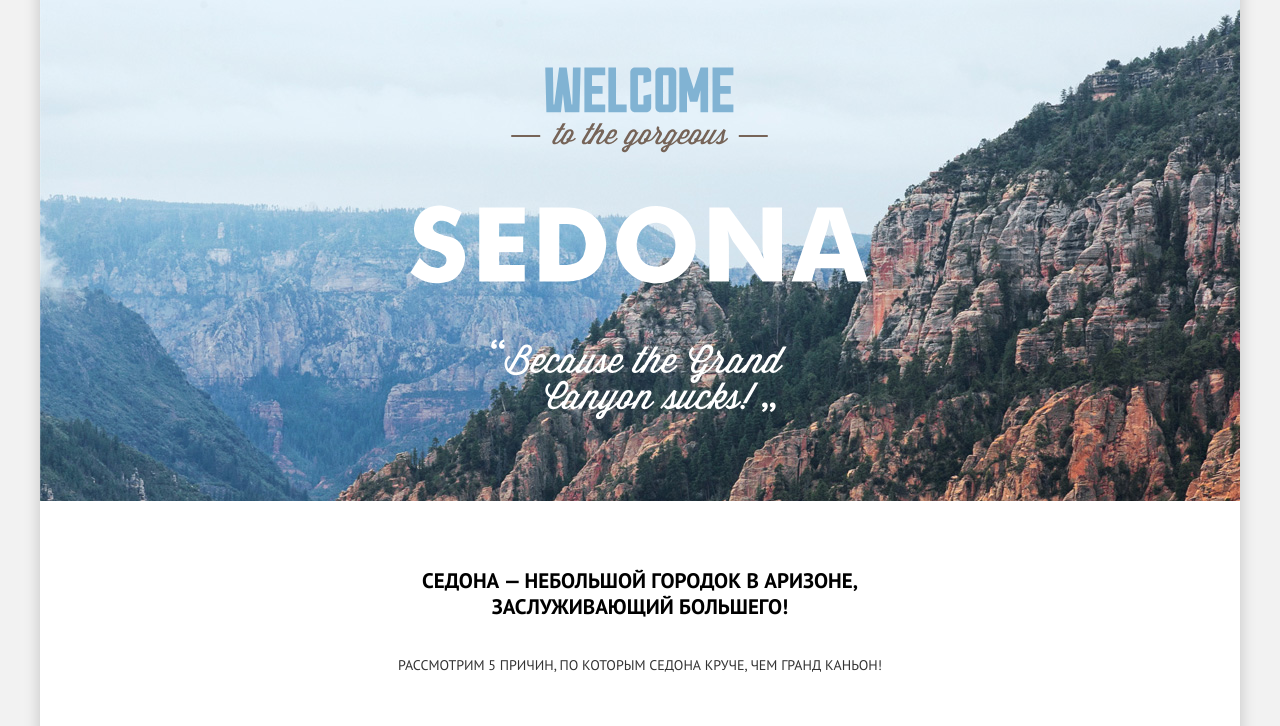
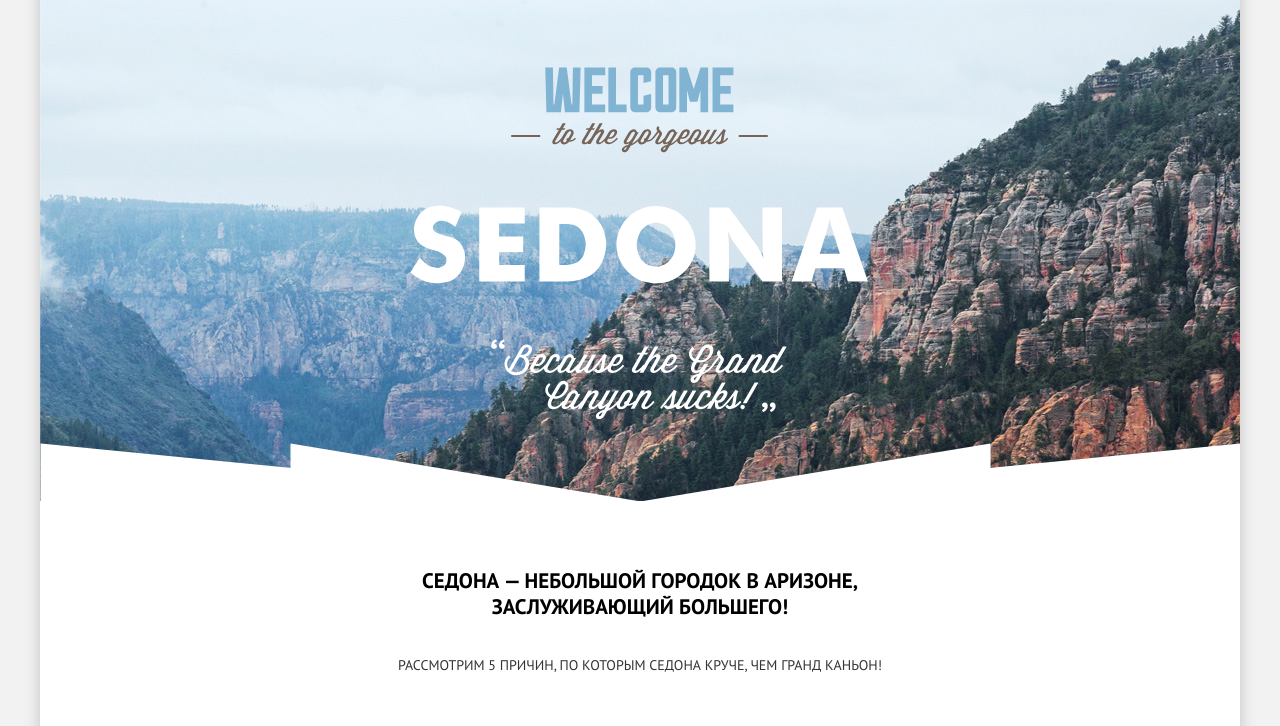
Before and after one commit to olgaanashkina/1061157-sedona-25, a plain HTML site: page index.html in a window 1280 px wide. Shown: the part 74-800 px from the top of the page. Drawn offline with nearby package versions, Linux system fonts and the light colour scheme.

Commit message:
Добавила маску в welcome

```diff
--- a/css/style.css
+++ b/css/style.css
@@ -61,6 +61,7 @@
     left: 530px;
     width: 140px;
     height: 71px;
+    z-index: 100;
  }
 
  .hotel-search {
@@ -85,7 +86,7 @@
  }
 
  .welcome-container {
-    /*position: relative;*/
+    position: relative;
     margin: 0;
     padding: 0;
     background-color: #d6e7f2;
@@ -98,6 +99,16 @@
     width: 460px;
     margin: 0 auto;
     padding: 75px 0;
+ }
+
+ .welcome::after {
+    content: " ";
+    position: absolute;
+    width: 1200px;
+    min-height: 59px;
+    bottom: -1px;
+    left: 0;
+    background: url("../img/main-mask.png");
  }
 
  .visually-hidden {
```
